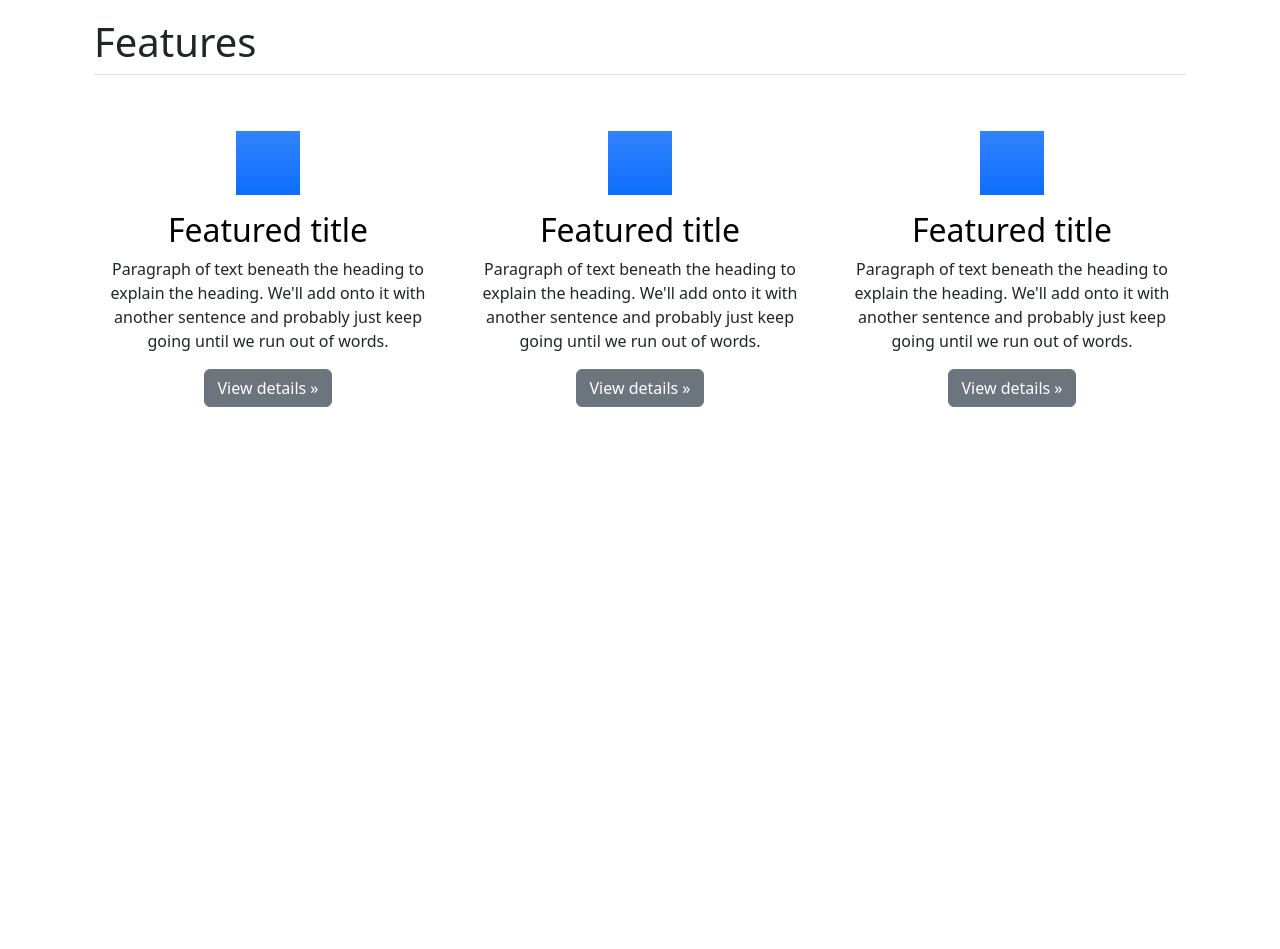
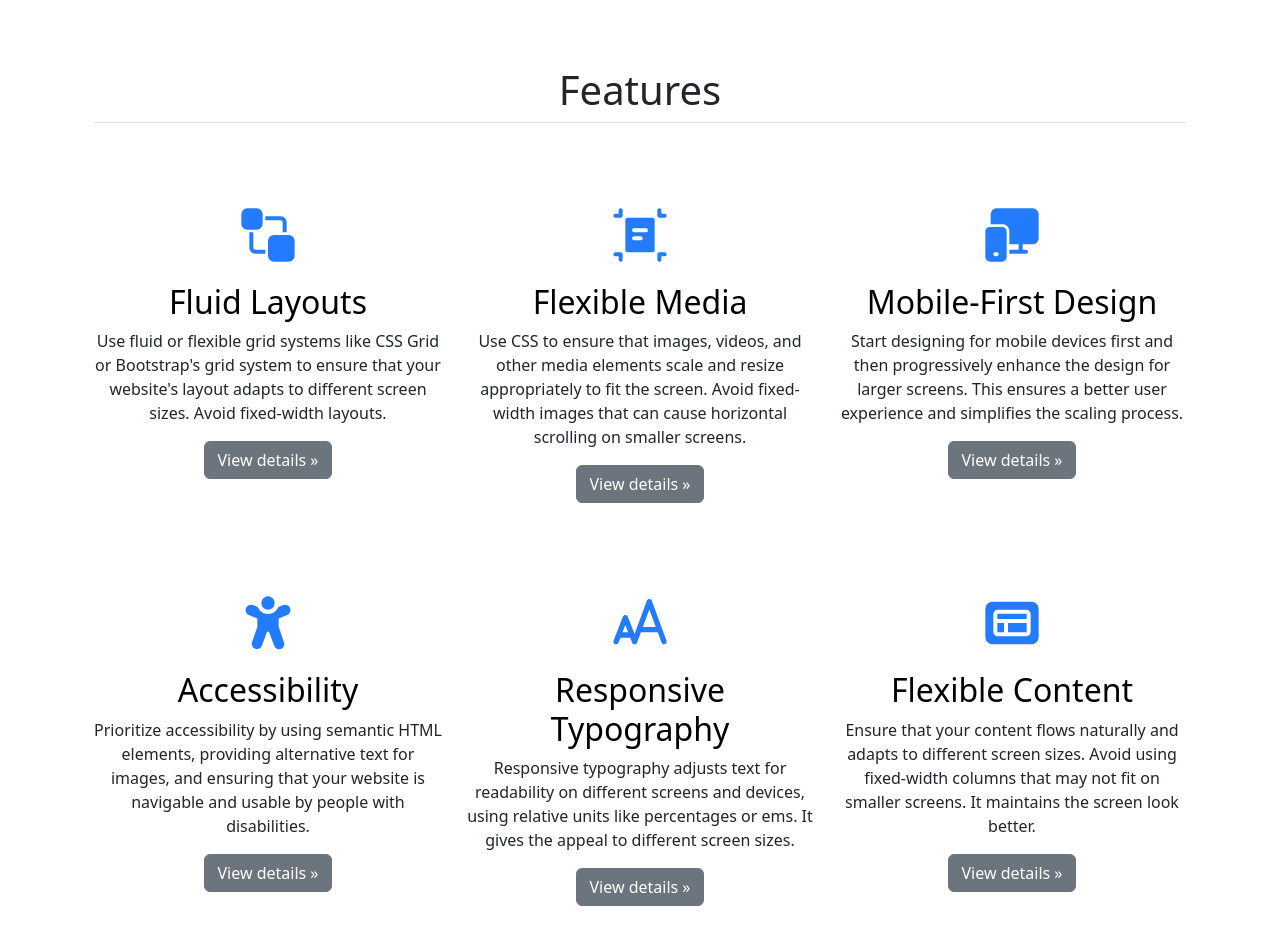
Before and after one commit to suryashanm/RWD, a plain HTML site: page index.html in a window 1280 px wide. Shown: the part 1340-2289 px from the top of the page. Before the commit the page ends 1859 px from the top, so only its background shows below. Drawn offline with Linux system fonts and the light colour scheme.

Commit message:
features

```diff
--- a/index.html
+++ b/index.html
@@ -128,30 +128,54 @@
 
     <!-- Features -->
     <div class="container px-4 py-5" id="features">
-      <h1 class="pb-2 border-bottom">Features</h1>
+      <h1 class="pb-2 border-bottom text-center pt-5">Features</h1>
       <div class="row g-4 py-5 row-cols-1 row-cols-lg-3 text-center">
-        <div class="feature col">
-          <div class="feature-icon d-inline-flex align-items-center justify-content-center text-bg-primary bg-gradient fs-2 mb-3">
-            <svg class="bi" width="2em" height="2em"><use xlink:href="#people-circle"/></svg>
+        <div class="feature col py-4">
+          <div class="feature-icon d-inline-flex align-items-center justify-content-center fs-2 mb-3">
+            <svg width="2em" height="2em" fill="none" viewBox="0 0 24 24" xmlns="http://www.w3.org/2000/svg"><path d="M11 5h5.745a2.25 2.25 0 0 1 2.25 2.25V11h-1.5V7.25a.75.75 0 0 0-.75-.75H11V5Zm-4.5 6v5.745c0 .414.336.75.75.75H11v1.5H7.25A2.25 2.25 0 0 1 5 16.745V11h1.5ZM2 4.25A2.25 2.25 0 0 1 4.25 2h3.5A2.25 2.25 0 0 1 10 4.25v3.5A2.25 2.25 0 0 1 7.75 10h-3.5A2.25 2.25 0 0 1 2 7.75v-3.5ZM12 14.25A2.25 2.25 0 0 1 14.25 12h5.5A2.25 2.25 0 0 1 22 14.25v5.5A2.25 2.25 0 0 1 19.75 22h-5.5A2.25 2.25 0 0 1 12 19.75v-5.5Z" fill="#237BFD"/></svg>
           </div>
-          <h3 class="fs-2 text-body-emphasis">Featured title</h3>
-          <p>Paragraph of text beneath the heading to explain the heading. We'll add onto it with another sentence and probably just keep going until we run out of words.</p>
+          <h3 class="fs-2 text-body-emphasis">Fluid Layouts</h3>
+          <p>Use fluid or flexible grid systems like CSS Grid or Bootstrap's grid system to ensure that your website's layout adapts to different screen sizes. Avoid fixed-width layouts.</p>
           <p><a class="btn btn-secondary" href="#">View details &raquo;</a></p>
         </div>
-        <div class="feature col">
-          <div class="feature-icon d-inline-flex align-items-center justify-content-center text-bg-primary bg-gradient fs-2 mb-3">
-            <svg class="bi" width="2em" height="2em"><use xlink:href="#people-circle"/></svg>
+        <div class="feature col py-4">
+          <div class="feature-icon d-inline-flex align-items-center justify-content-center fs-2 mb-3">
+            <svg width="2em" height="2em" fill="none" viewBox="0 0 24 24" xmlns="http://www.w3.org/2000/svg"><path d="M19.25 18.5h2a.75.75 0 0 1 .102 1.493L21.25 20H20v1.25a.75.75 0 0 1-1.493.102l-.007-.102v-2a.75.75 0 0 1 .648-.743l.102-.007h2-2Zm-16.5 0h2a.75.75 0 0 1 .743.648l.007.102v2a.75.75 0 0 1-1.493.102L4 21.25V20H2.75a.75.75 0 0 1-.102-1.493l.102-.007h2-2Zm14-12.997a.75.75 0 0 1 .75.75V17.75a.75.75 0 0 1-.75.75H7.252a.75.75 0 0 1-.75-.75V6.253a.75.75 0 0 1 .75-.75h9.5Zm-4.498 7.011H9.75l-.102.007a.75.75 0 0 0 0 1.486l.102.007h2.502l.102-.007a.75.75 0 0 0-.102-1.493Zm2-3.014H9.75l-.102.007a.75.75 0 0 0 0 1.486L9.75 11h4.502l.102-.007a.75.75 0 0 0-.102-1.493ZM4.75 2a.75.75 0 0 1 .743.648l.007.102v2a.75.75 0 0 1-.648.743L4.75 5.5h-2a.75.75 0 0 1-.102-1.493L2.75 4H4V2.75A.75.75 0 0 1 4.75 2Zm14.5 0a.75.75 0 0 1 .743.648L20 2.75V4h1.25a.75.75 0 0 1 .102 1.493l-.102.007h-2a.75.75 0 0 1-.743-.648L18.5 4.75v-2a.75.75 0 0 1 .75-.75Z" fill="#237BFD"/></svg>
           </div>
-          <h3 class="fs-2 text-body-emphasis">Featured title</h3>
-          <p>Paragraph of text beneath the heading to explain the heading. We'll add onto it with another sentence and probably just keep going until we run out of words.</p>
+          <h3 class="fs-2 text-body-emphasis">Flexible Media</h3>
+          <p> Use CSS to ensure that images, videos, and other media elements scale and resize appropriately to fit the screen. Avoid fixed-width images that can cause horizontal scrolling on smaller screens.</p>
           <p><a class="btn btn-secondary" href="#">View details &raquo;</a></p>
         </div>
-        <div class="feature col">
-          <div class="feature-icon d-inline-flex align-items-center justify-content-center text-bg-primary bg-gradient fs-2 mb-3">
-            <svg class="bi" width="2em" height="2em"><use xlink:href="#toggles2"/></svg>
+        <div class="feature col py-4">
+          <div class="feature-icon d-inline-flex align-items-center justify-content-center fs-2 mb-3">
+            <svg width="2em" height="2em" fill="none" viewBox="0 0 24 24" xmlns="http://www.w3.org/2000/svg"><path d="M8.255 9c.966 0 1.75.783 1.75 1.75v9.5A1.75 1.75 0 0 1 8.255 22H3.75A1.75 1.75 0 0 1 2 20.25v-9.5C2 9.783 2.784 9 3.75 9h4.505Zm-2.002 9.495h-.5l-.102.007a.75.75 0 0 0 0 1.486l.102.007h.5l.101-.007a.75.75 0 0 0 0-1.486l-.101-.007ZM19.75 2a2.25 2.25 0 0 1 2.245 2.096L22 4.25v9a2.25 2.25 0 0 1-2.096 2.245l-.154.005h-3.746v2h1.246a.75.75 0 0 1 .102 1.493L17.25 19H11v-1.5h3.504v-2H11v-5a2.5 2.5 0 0 0-2.336-2.495L8.5 8H4V4.25a2.25 2.25 0 0 1 2.096-2.245L6.25 2h13.5Z" fill="#237BFD"/></svg>
           </div>
-          <h3 class="fs-2 text-body-emphasis">Featured title</h3>
-          <p>Paragraph of text beneath the heading to explain the heading. We'll add onto it with another sentence and probably just keep going until we run out of words.</p>
+          <h3 class="fs-2 text-body-emphasis">Mobile-First Design</h3>
+          <p> Start designing for mobile devices first and then progressively enhance the design for larger screens. This ensures a better user experience and simplifies the scaling process.</p>
+          <p><a class="btn btn-secondary" href="#">View details &raquo;</a></p>
+        </div>
+        <div class="feature col py-4">
+          <div class="feature-icon d-inline-flex align-items-center justify-content-center fs-2 mb-3">
+            <svg width="2em" height="2em" fill="none" viewBox="0 0 24 24" xmlns="http://www.w3.org/2000/svg"><path d="M12 1.998a2.5 2.5 0 1 0 0 5 2.5 2.5 0 0 0 0-5Zm8.344 4.518a2.01 2.01 0 0 0-2.612-1.255l-1.607.6a.75.75 0 0 0-.416.381 4.086 4.086 0 0 1-7.386.01.75.75 0 0 0-.415-.38L6.28 5.264A2.007 2.007 0 0 0 4.816 9L8 10.31v3.148l-1.972 5.713a1.956 1.956 0 0 0 3.683 1.321l1.846-4.958a.48.48 0 0 1 .9-.002l1.882 5.009a1.94 1.94 0 0 0 3.652-1.315L16 13.446v-3.134l3.195-1.307a2.01 2.01 0 0 0 1.149-2.489Z" fill="#237BFD"/></svg>
+          </div>
+          <h3 class="fs-2 text-body-emphasis">Accessibility</h3>
+          <p> Prioritize accessibility by using semantic HTML elements, providing alternative text for images, and ensuring that your website is navigable and usable by people with disabilities.</p>
+          <p><a class="btn btn-secondary" href="#">View details &raquo;</a></p>
+        </div>
+        <div class="feature col py-4">
+          <div class="feature-icon d-inline-flex align-items-center justify-content-center fs-2 mb-3">
+            <svg width="2em" height="2em" fill="none" viewBox="0 0 24 24" xmlns="http://www.w3.org/2000/svg"><path d="m9.97 16.168 4.59-12.512c.306-.834 1.446-.872 1.828-.114l.05.114 5.5 14.997a1 1 0 0 1-1.83.796l-.047-.107-1.41-3.843h-6.306l-1.441 3.92-.041.078-.072.108-.078.09-.085.078-.082.06-.05.031-.085.043-.104.04-.104.029-.133.019-.108.002-.07-.005-.103-.017-.15-.044-.07-.03-.1-.054-.11-.08-.093-.087-.064-.075-.06-.09-.055-.103-.745-1.912H4.655l-.723 1.86a1 1 0 0 1-1.184.605l-.11-.036a1 1 0 0 1-.606-1.183l.036-.111 3.498-8.996c.315-.81 1.421-.849 1.811-.116l.053.116 2.54 6.529 4.59-12.512-4.59 12.511ZM6.498 12.76 5.433 15.5h2.13l-1.065-2.74Zm9-5.856-2.42 6.595h4.838l-2.418-6.595Z" fill="#237BFD"/></svg>
+          </div>
+          <h3 class="fs-2 text-body-emphasis">Responsive Typography</h3>
+          <p> Responsive typography adjusts text for readability on different screens and devices, using relative units like percentages or ems. It gives the appeal to different screen sizes.</p>
+          <p><a class="btn btn-secondary" href="#">View details &raquo;</a></p>
+        </div>
+        <div class="feature col py-4">
+          <div class="feature-icon d-inline-flex align-items-center justify-content-center fs-2 mb-3">
+            <svg width="2em" height="2em" fill="none" viewBox="0 0 24 24" xmlns="http://www.w3.org/2000/svg"><path d="M6.5 8.75a.25.25 0 0 1 .25-.25h10.5a.25.25 0 0 1 .25.25v1.75h-11V8.75ZM6.5 12v3.25c0 .138.112.25.25.25H9V12H6.5ZM17.25 15.5H10.5V12h7v3.25a.25.25 0 0 1-.25.25Z" fill="#237BFD"/><path d="M2 6.75A2.75 2.75 0 0 1 4.75 4h14.5A2.75 2.75 0 0 1 22 6.75v10.5A2.75 2.75 0 0 1 19.25 20H4.75A2.75 2.75 0 0 1 2 17.25V6.75ZM6.75 7A1.75 1.75 0 0 0 5 8.75v6.5c0 .966.784 1.75 1.75 1.75h10.5A1.75 1.75 0 0 0 19 15.25v-6.5A1.75 1.75 0 0 0 17.25 7H6.75Z" fill="#237BFD"/></svg>
+          </div>
+          <h3 class="fs-2 text-body-emphasis">Flexible Content</h3>
+          <p>  Ensure that your content flows naturally and adapts to different screen sizes. Avoid using fixed-width columns that may not fit on smaller screens. It maintains the screen look better.</p>
           <p><a class="btn btn-secondary" href="#">View details &raquo;</a></p>
         </div>
       </div>
```
